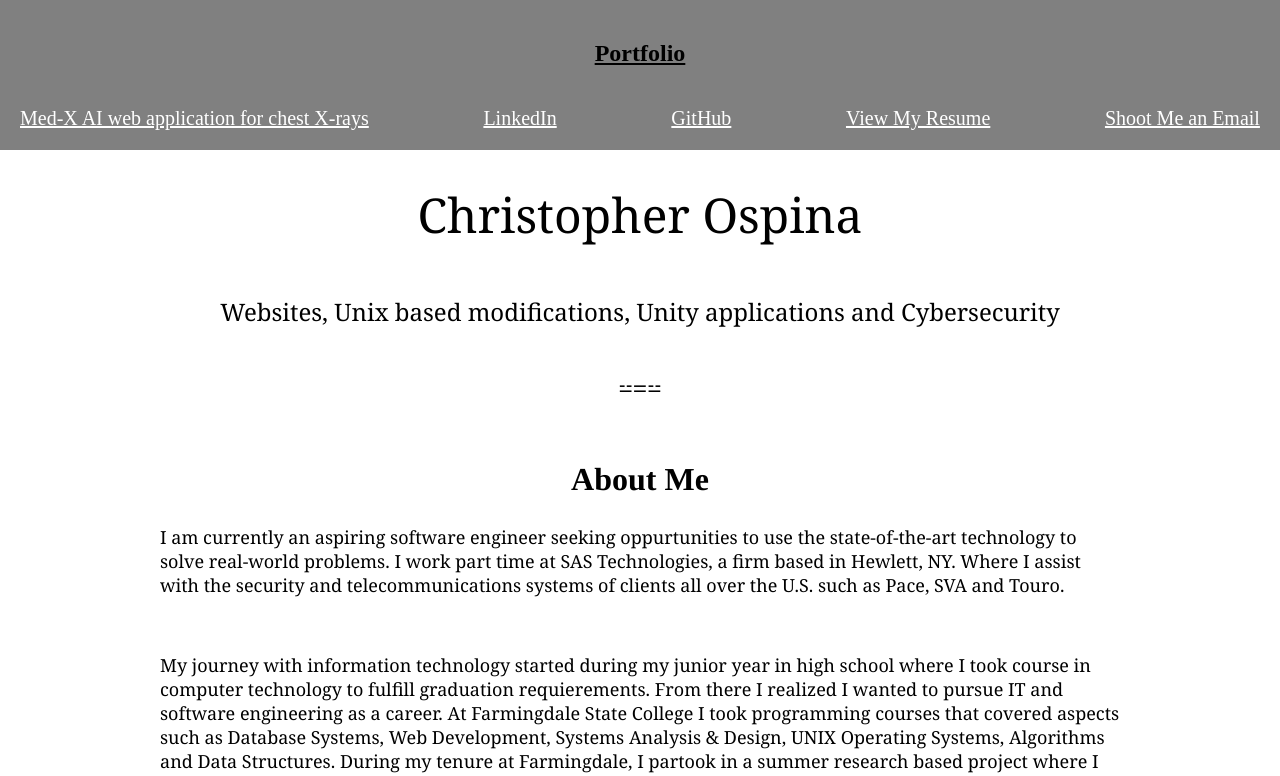
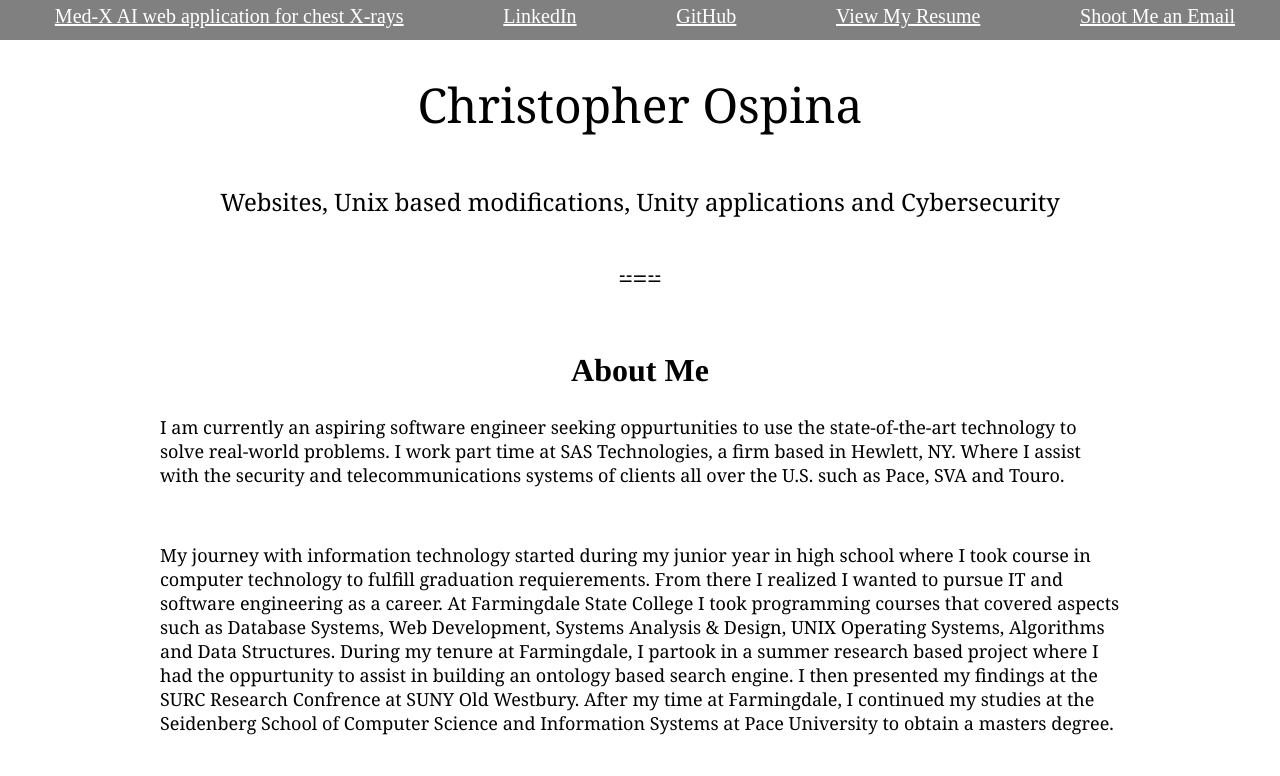
Before and after one commit to ChrisOspina/Professional-Website, a React (Create React App) app: page / in a window 1280 px wide. Shown: the top 776 px of the page. Built offline with nearby package versions, Linux system fonts and the light colour scheme.

Commit message:
Retooled the nav bar spacing and made it smaller

```diff
--- a/src/App.css
+++ b/src/App.css
@@ -6,21 +6,6 @@
   height: 40vmin;
   pointer-events: none;
 }
-
-.nav-links{
-  display:flex;
-  flex-direction: row;
-  justify-content: space-between;
-}
-
-.nav-links * {
-  padding: 1.25rem;
-}
-
-#mobile-hamburger-menu{
-  display:none;
-}
-
 
 @media (prefers-reduced-motion: no-preference) {
   .App-logo {
--- a/src/ContactNav.jsx
+++ b/src/ContactNav.jsx
@@ -27,7 +27,6 @@ function ContactNav(){
         <>
         <Navbar bg="light" expand="lg" className={styles.Navbar}>
         <Container>
-            <h1 className="contactNavheader">Portfolio</h1>
                     <Nav className="nav-links">
                                 <Nav.Link className={styles.Link} onClick={openMedX}>
                                     Med-X AI web application for chest X-rays
--- a/src/Nav.module.scss
+++ b/src/Nav.module.scss
@@ -3,16 +3,17 @@
     top: 0;
     background-color: grey;
     overflow-x: hidden;
-    padding-top: 20px;
     width:100%;
+    box-sizing: border-box;
 
     a {
-      text-decoration: none;
       font-size: 1.25em;
       font-family: 'Times New Roman', Times, serif;
       color: white;
       text-decoration: underline;
-      display: block;
+      display: flex;
+      padding: 5px;
+      margin-left:10px;
 
       &:hover {
         color: blue;
--- a/src/style.css
+++ b/src/style.css
@@ -66,7 +66,7 @@ p{
     border-bottom: 3px solid black;
     width: 4rem;
 }
-/*TODO: make image size responsive*/
+
 img{
     width: 300px;
     height: auto;
@@ -111,6 +111,21 @@ li{
     text-decoration: underline;
     font-size: 1.5em;
 }
+
+.nav-links{
+    display:flex;
+    flex-direction: row;
+    justify-content: space-evenly;
+  }
+
+  .nav-links * {
+    padding: 1.25rem;
+  }
+
+  #mobile-hamburger-menu{
+    display:none;
+  }
+
 p{
     font-size: 18px;
 }
```
